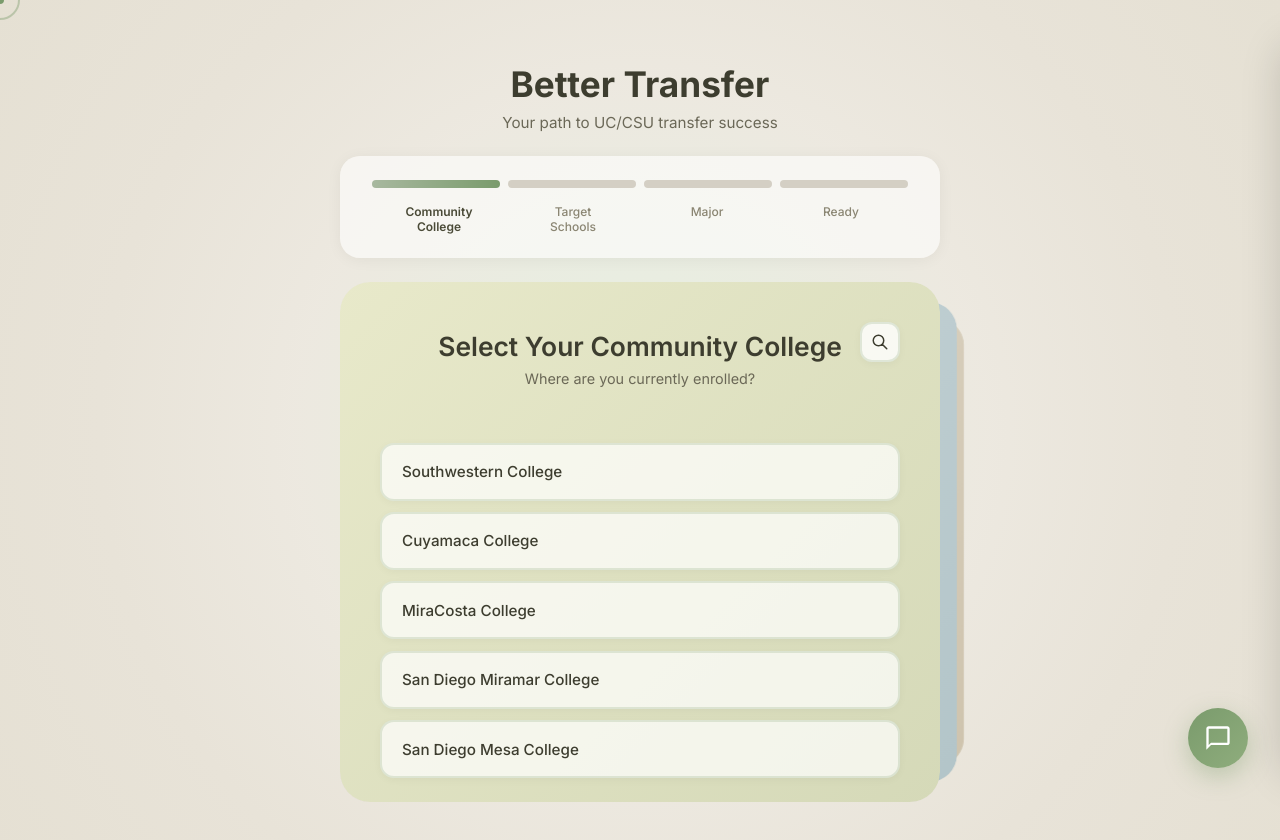
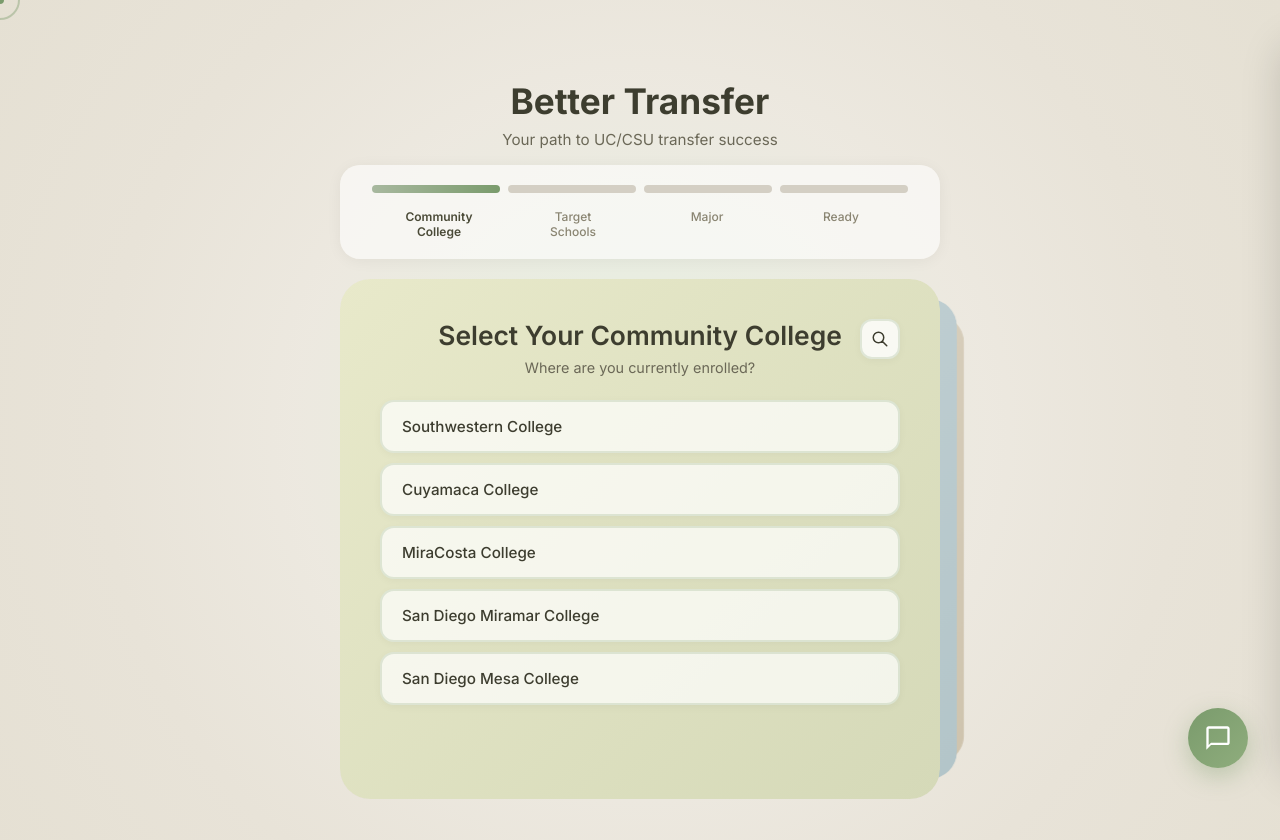
Before and after one commit to eliperez-dev/llm-chat-app-template, a website: page public/index.html in a window 1280 px wide. Both pictures are taken after a click on the button "Get Started →". Drawn offline with nearby package versions, Linux system fonts and the light colour scheme.

Commit message:
fixe some more ui tweaks

```diff
--- a/public/index.html
+++ b/public/index.html
@@ -135,8 +135,9 @@
 		opacity: 0;
 		display: flex;
 		justify-content: center;
-			align-items: center;
+		align-items: flex-start;
 		min-height: 100vh;
+		padding-top: 3rem;
 	}
 
 			.app-container.visible {
@@ -256,8 +257,9 @@
 		opacity: 0;
 		display: flex;
 		justify-content: center;
-			align-items: center;
+		align-items: flex-start;
 		min-height: 100vh;
+		padding-top: 3rem;
 	}
 
 			.app-container.chat-open {
@@ -497,7 +499,7 @@
 
 	.header {
 		text-align: center;
-			margin-bottom: 1.5rem;
+		margin-bottom: 1rem;
 		animation: fadeIn 0.6s ease-out;
 	}
 
@@ -518,8 +520,8 @@
 	.progress-container {
 		background: rgba(255, 255, 255, 0.6);
 		border-radius: 20px;
-			padding: 1.5rem 2rem;
-			margin-bottom: 1.5rem;
+		padding: 1.25rem 2rem;
+		margin-bottom: 1.25rem;
 		box-shadow: 0 2px 15px rgba(0, 0, 0, 0.05);
 	}
 
@@ -596,7 +598,7 @@
 		width: 100%;
 		background: linear-gradient(135deg, #e8e9ca 0%, #d5d9b8 100%);
 		border-radius: 30px;
-			padding: 3rem 2.5rem;
+		padding: 2.5rem 2.5rem;
 		box-shadow: 0 10px 40px rgba(0, 0, 0, 0.12);
 		height: 520px;
 		position: relative;
@@ -620,7 +622,7 @@
 		.section-subtitle {
 			font-size: 0.9rem;
 			color: #6b6857;
-				margin-bottom: 2rem;
+			margin-bottom: 1.5rem;
 			text-align: center;
 			font-weight: 400;
 		}
@@ -628,15 +630,16 @@
 		/* Button Grid */
 		.button-grid {
 			display: grid;
-				gap: 0.7rem;
-				margin-top: 1.5rem;
+			gap: 0.6rem;
+			flex: 1;
+			align-content: flex-start;
 		}
 
 		.option-button {
 			background: rgba(255, 255, 255, 0.7);
 			border: 2px solid rgba(122, 155, 108, 0.2);
 			border-radius: 14px;
-				padding: 1.1rem 1.25rem;
+			padding: 0.95rem 1.25rem;
 			font-size: 0.95rem;
 			font-weight: 500;
 			color: #3d3d2f;
@@ -843,7 +846,7 @@
 			background: rgba(255, 255, 255, 0.7);
 			border: 2px solid rgba(122, 155, 108, 0.2);
 			border-radius: 14px;
-				padding: 1rem 1.25rem;
+			padding: 0.85rem 1.25rem;
 			font-size: 0.95rem;
 			font-weight: 500;
 			color: #3d3d2f;
@@ -851,7 +854,7 @@
 			transition: all 0.3s cubic-bezier(0.4, 0, 0.2, 1);
 			font-family: 'Inter', sans-serif;
 			box-shadow: 0 2px 8px rgba(0, 0, 0, 0.04);
-				margin-bottom: 0.7rem;
+			margin-bottom: 0.6rem;
 		}
 
 			.checkbox-option:hover {
@@ -880,14 +883,15 @@
 		color: white;
 		border: none;
 		border-radius: 14px;
-			padding: 1.15rem;
+		padding: 1rem;
 		font-size: 1rem;
 		font-weight: 600;
 		cursor: none;
 		transition: all 0.3s cubic-bezier(0.4, 0, 0.2, 1);
 		font-family: 'Inter', sans-serif;
 		width: 100%;
-			margin-top: auto;
+		margin-top: 1rem;
+		flex-shrink: 0;
 		box-shadow: 0 6px 20px rgba(122, 155, 108, 0.3);
 	}
 
@@ -990,7 +994,7 @@
 				}
 
 		.card {
-				padding: 2rem 1.5rem;
+			padding: 2rem 1.5rem 1.75rem;
 			height: 500px;
 		}
 
```
Lines whose indentation alone changed are shown as unchanged.
